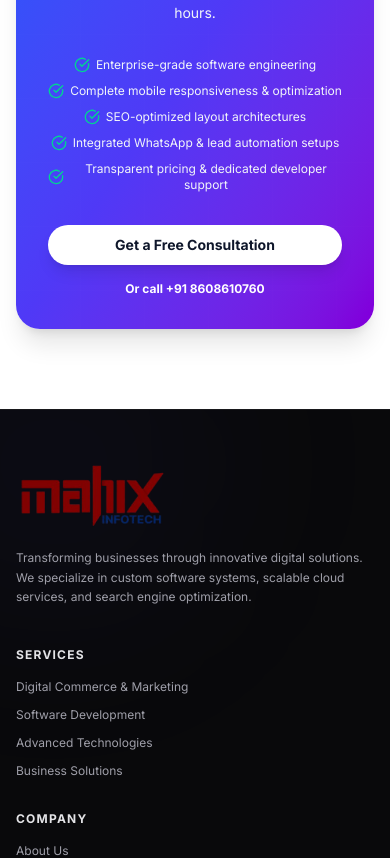
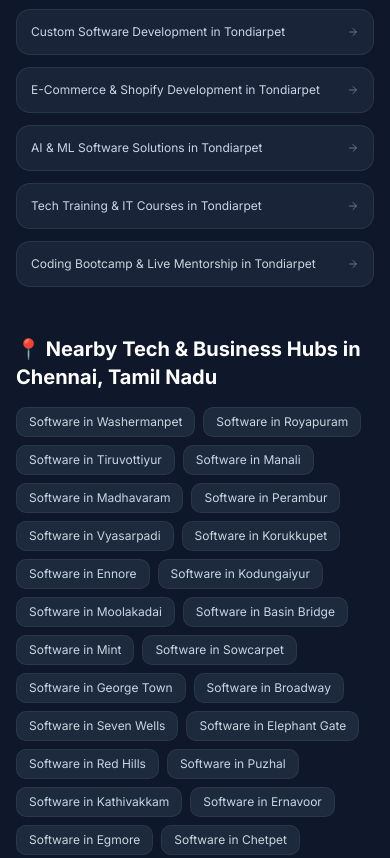
Before and after one commit to mahix-infotech/Mahix-fino, a Next.js app: page /seo/tondiarpet in a window 390 px wide. Shown: the part 5366-6224 px from the top of the page. Built offline with nearby package versions, Linux system fonts and the light colour scheme; no server answers.

Commit message:
new-changes-Updated SEO

```diff
--- a/package.json
+++ b/package.json
@@ -6,7 +6,7 @@
     "dev": "node node_modules/next/dist/bin/next dev",
     "build": "node node_modules/next/dist/bin/next build",
     "start": "node node_modules/next/dist/bin/next start",
-    "indexnow": "npx tsx scripts/indexnow.ts"
+    "indexnow": "npx -y tsx scripts/indexnow.ts"
   },
   "dependencies": {
     "@emailjs/browser": "^4.4.1",
--- a/scripts/indexnow.ts
+++ b/scripts/indexnow.ts
@@ -27,6 +27,12 @@
   "/services/seo",
   "/services/google-ads",
   "/services/meta-ads",
+  "/services/gps-vehicle-tracking",
+  "/services/hr-essl-attendance",
+  "/services/asset-tracking",
+  "/services/energy-monitoring-iot",
+  "/services/garment-iot",
+  "/services/gas-iot",
 ]
 
 async function runIndexNow() {
--- a/src/app/seo/[slug]/page.tsx
+++ b/src/app/seo/[slug]/page.tsx
@@ -10,7 +10,7 @@
 import { Footer } from "@/components/sections/footer/footer"
 import { ServicesSection } from "@/components/sections/services/services-section"
 import { KeywordCloud } from "@/components/pages/seo/keyword-cloud"
-import { locationsList, getKeywordsForLocation, rawKeywords, parseSeoSlug, seoServicesList, getLocationRegionName } from "@/lib/seo-data"
+import { locationsList, getKeywordsForLocation, rawKeywords, parseSeoSlug, seoServicesList, getLocationRegionName, getRegionFromCategory } from "@/lib/seo-data"
 
 interface PageProps {
   params: Promise<{
@@ -368,6 +368,53 @@
         {/* ─── Collapsible SEO Keyword Cloud ────────────────────────────── */}
         <KeywordCloud locationName={name} keywords={localKeywords} />
 
+        {/* ─── Crawler-Friendly Internal Interlinking Mesh ────────────────── */}
+        <section className="py-16 bg-slate-900 text-slate-200 border-t border-slate-800">
+          <div className="mx-auto max-w-7xl px-4 sm:px-6 lg:px-8 space-y-12">
+
+            {/* 1. Other Services in this Location */}
+            <div>
+              <h3 className="text-xl font-bold text-white mb-4 flex items-center gap-2">
+                <span>⚡ Specialized Tech Services in {name}</span>
+              </h3>
+              <div className="grid grid-cols-1 sm:grid-cols-2 md:grid-cols-4 gap-3">
+                {seoServicesList.map((s) => (
+                  <Link
+                    key={s.prefix}
+                    href={`/seo/${s.prefix}${parsed.location.slug}`}
+                    className="p-3.5 rounded-xl bg-slate-800/80 border border-slate-700/60 hover:border-blue-500 hover:bg-slate-800 text-xs text-slate-300 hover:text-white transition-all duration-200 flex items-center justify-between group"
+                  >
+                    <span>{s.title} in {name}</span>
+                    <ArrowRight className="h-3 w-3 text-slate-500 group-hover:text-blue-400 group-hover:translate-x-1 transition-all" />
+                  </Link>
+                ))}
+              </div>
+            </div>
+
+            {/* 2. Nearby & Regional Location Hubs */}
+            <div>
+              <h3 className="text-xl font-bold text-white mb-4 flex items-center gap-2">
+                <span>📍 Nearby Tech & Business Hubs in {regionName}</span>
+              </h3>
+              <div className="flex flex-wrap gap-2 text-xs">
+                {locationsList
+                  .filter((l) => l.slug !== parsed.location.slug && getRegionFromCategory(l.category) === getRegionFromCategory(parsed.location.category))
+                  .slice(0, 32)
+                  .map((loc) => (
+                    <Link
+                      key={loc.slug}
+                      href={`/seo/${loc.slug}`}
+                      className="px-3 py-1.5 rounded-lg bg-slate-800 border border-slate-700/60 hover:border-emerald-500 hover:text-white text-slate-300 transition-colors"
+                    >
+                      Software in {loc.name}
+                    </Link>
+                  ))}
+              </div>
+            </div>
+
+          </div>
+        </section>
+
         {/* ─── Localized Call To Action Section ────────────────────────────── */}
         <section className="py-20 bg-white">
           <div className="mx-auto max-w-4xl px-4 sm:px-6 lg:px-8 text-center">
--- a/src/app/sitemap.ts
+++ b/src/app/sitemap.ts
@@ -26,6 +26,12 @@
     '/services/seo',
     '/services/google-ads',
     '/services/meta-ads',
+    '/services/gps-vehicle-tracking',
+    '/services/hr-essl-attendance',
+    '/services/asset-tracking',
+    '/services/energy-monitoring-iot',
+    '/services/garment-iot',
+    '/services/gas-iot',
   ]
 
   const localRoutes: string[] = []
--- a/src/components/sections/footer/footer.tsx
+++ b/src/components/sections/footer/footer.tsx
@@ -170,6 +170,18 @@
         <div className="mt-10 border-t border-zinc-900/80 pt-6">
           <p className="text-xs font-bold uppercase tracking-widest text-zinc-300 mb-3">Popular Service Locations</p>
           <div className="flex flex-wrap gap-x-4 gap-y-2 text-xs text-zinc-400">
+            {/* Coimbatore HQ */}
+            <Link href="/seo/gandhipuram" className="hover:text-emerald-400 font-semibold text-zinc-300 transition-colors">Software Company in Gandhipuram</Link>
+            <span>•</span>
+            <Link href="/seo/saravanampatti" className="hover:text-emerald-400 font-semibold text-zinc-300 transition-colors">Web Development in Saravanampatti</Link>
+            <span>•</span>
+            <Link href="/seo/rs-puram" className="hover:text-emerald-400 font-semibold text-zinc-300 transition-colors">App Developers in RS Puram</Link>
+            <span>•</span>
+            <Link href="/seo/peelamedu" className="hover:text-emerald-400 font-semibold text-zinc-300 transition-colors">Software in Peelamedu</Link>
+            <span>•</span>
+            <Link href="/seo/eachanari" className="hover:text-emerald-400 transition-colors">Tech Services in Eachanari</Link>
+            <span>•</span>
+            {/* Chennai Hubs */}
             <Link href="/seo/vadapalani" className="hover:text-emerald-400 transition-colors">Software Company in Vadapalani</Link>
             <span>•</span>
             <Link href="/seo/velachery" className="hover:text-emerald-400 transition-colors">Web Development in Velachery</Link>
@@ -178,12 +190,9 @@
             <span>•</span>
             <Link href="/seo/t-nagar" className="hover:text-emerald-400 transition-colors">SEO Services in T. Nagar</Link>
             <span>•</span>
-            <Link href="/seo/porur" className="hover:text-emerald-400 transition-colors">App Development in Porur</Link>
-            <span>•</span>
             <Link href="/seo/omr" className="hover:text-emerald-400 transition-colors">Software Agency in OMR</Link>
             <span>•</span>
-            <Link href="/seo/ambattur" className="hover:text-emerald-400 transition-colors">Website Design in Ambattur</Link>
-            <span>•</span>
+            {/* Dindigul Hubs */}
             <Link href="/seo/dindigul" className="hover:text-emerald-400 transition-colors">Software Company in Dindigul</Link>
             <span>•</span>
             <Link href="/seo/palani" className="hover:text-emerald-400 transition-colors">Web Development in Palani</Link>
--- a/src/lib/seo-data.ts
+++ b/src/lib/seo-data.ts
@@ -142,19 +142,30 @@
     "Singarakottai", "Piranmalai Road", "Natham Road", "Vittalapatti", "Kallathupatti"
   ],
 
-  // ── Combined High-Value Clusters ──
-  "High-Value SEO Clusters": [
-    // Chennai
-    "Velachery", "Anna Nagar", "Adyar", "T. Nagar", "Nungambakkam", "Porur",
-    "Guindy", "Tambaram", "Pallavaram", "Chromepet", "Sholinganallur",
-    "Perungudi", "Medavakkam", "Pallikaranai", "Thoraipakkam", "Karapakkam",
-    "Navalur", "Siruseri", "Ambattur", "Mogappair", "KK Nagar", "Ashok Nagar",
-    "Kodambakkam", "Mylapore", "Besant Nagar", "Thiruvanmiyur", "ECR", "OMR", "Kilpauk", "Vadapalani",
-    // Dindigul
-    "Dindigul", "Palani", "Kodaikanal", "Batlagundu", "Oddanchatram",
-    "Natham", "Nilakottai", "Vedasandur", "Chinnalapatti", "Athoor",
-    "Thadikombu", "Vadamadurai", "Gujiliamparai", "Reddiarchatram",
-    "Usilampatti", "Vadipatti", "Sanarpatti"
+  // ── Coimbatore Regions (Headquarters - Top 60 Strategic Locations) ──
+  "Coimbatore City Core & High Street": [
+    "Gandhipuram", "RS Puram", "Peelamedu", "Saibaba Colony", "Ramanathapuram Coimbatore",
+    "Race Course Coimbatore", "Town Hall Coimbatore", "Ukkadam", "Singanallur", "Ganapathy",
+    "Tatabad", "Cross Cut Road", "100 Feet Road Coimbatore", "Gopalapuram Coimbatore",
+    "Sivananda Colony", "Rathinapuri", "Avarampalayam", "Papanaickenpalayam", "Puliakulam",
+    "Sowripalayam", "Ondipudur", "Kuniyamuthur", "Sundarapuram", "Kovaipudur", "Vadavalli"
+  ],
+  "Coimbatore IT Parks & SEZ Hubs": [
+    "Saravanampatti", "TIDEL Park Coimbatore", "CHIL SEZ IT Park", "Keeranatham",
+    "KGISL Tech Park", "Vilankurichi IT SEZ", "Kalapatti", "Hopes College",
+    "Avinashi Road IT Belt", "Rathinam Techzone Eachanari", "PSG Tech Zone Peelamedu",
+    "Kumaraguru Tech Belt", "Neelambur IT Corridor", "Kallapalayam Tech Hub", "Vellakinar IT Hub"
+  ],
+  "Coimbatore Industrial, SME & Agro Belts": [
+    "Kurichi Industrial Estate", "SIDCO Malumichampatti", "Thudiyalur", "Periyanaickenpalayam",
+    "Karamadai", "Mettupalayam", "Annur", "Sulur", "Palladam Road", "Pollachi",
+    "Kinathukadavu", "Eachanari Industrial Belt", "Irugur", "Arasur", "Chinnavedampatti",
+    "Ganapathy Foundry Cluster", "Singanallur Industrial Area", "Othakalmandapam",
+    "Podanur Industrial Belt", "Chettipalayam SEZ"
+  ],
+  "Coimbatore Fast-Growing Suburbs": [
+    "Kavundampalayam", "Idikarai", "Thondamuthur", "Perur", "Madukkarai",
+    "Vedapatti", "Alandurai", "Kaniyur", "Karamadai Road", "Goundampalayam"
   ]
 }
 
@@ -168,14 +179,21 @@
     .replace(/^-+|-+$/g, "")
 }
 
+// Helper to determine exact region from category
+export function getRegionFromCategory(category: string): "Coimbatore" | "Dindigul" | "Chennai" {
+  const cat = (category || "").toLowerCase()
+  if (cat.includes("coimbatore")) return "Coimbatore"
+  if (cat.includes("dindigul") || cat.includes("kodaikanal") || cat.includes("palani")) return "Dindigul"
+  return "Chennai"
+}
+
 // Generate the unique, deduplicated list of locations
 const uniqueMap = new Map<string, LocationItem>()
 
 Object.entries(regionsRaw).forEach(([category, names]) => {
   names.forEach((name) => {
     const slug = slugify(name)
-    // Keep high-value category classification or first category hit
-    if (!uniqueMap.has(slug) || category === "High-Value SEO Clusters") {
+    if (!uniqueMap.has(slug)) {
       uniqueMap.set(slug, {
         name,
         slug,
@@ -379,15 +397,20 @@
   "Tailwind CSS & Frontend Engineering in [Location]"
 ]))
 
+// Helper to check if a location belongs to Coimbatore region (Headquarters)
+export function isCoimbatoreLocation(category: string): boolean {
+  return getRegionFromCategory(category) === "Coimbatore"
+}
+
 // Helper to check if a location belongs to Dindigul region
 export function isDindigulLocation(category: string): boolean {
-  const cat = (category || "").toLowerCase()
-  return cat.includes("dindigul") || cat.includes("kodaikanal") || cat.includes("palani")
+  return getRegionFromCategory(category) === "Dindigul"
 }
 
 // Helper to get formatted region name
 export function getLocationRegionName(category: string): string {
-  return isDindigulLocation(category) ? "Dindigul, Tamil Nadu" : "Chennai, Tamil Nadu"
+  const region = getRegionFromCategory(category)
+  return `${region}, Tamil Nadu`
 }
 
 // Get keywords formatted for a specific location
```
